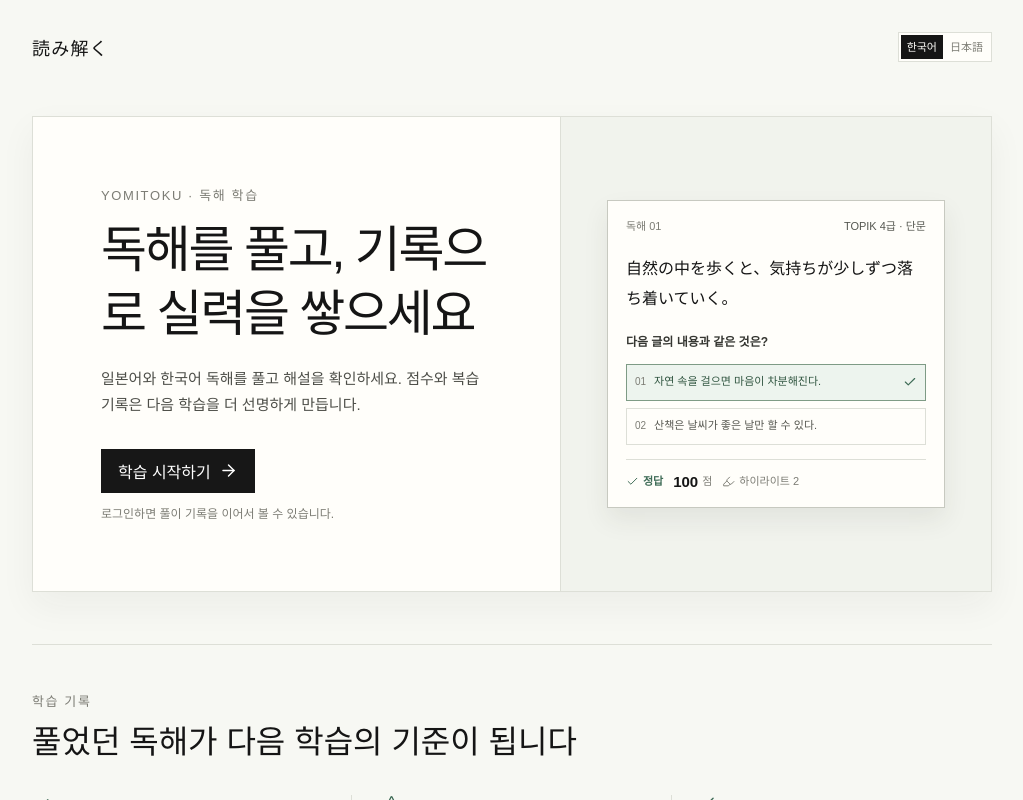
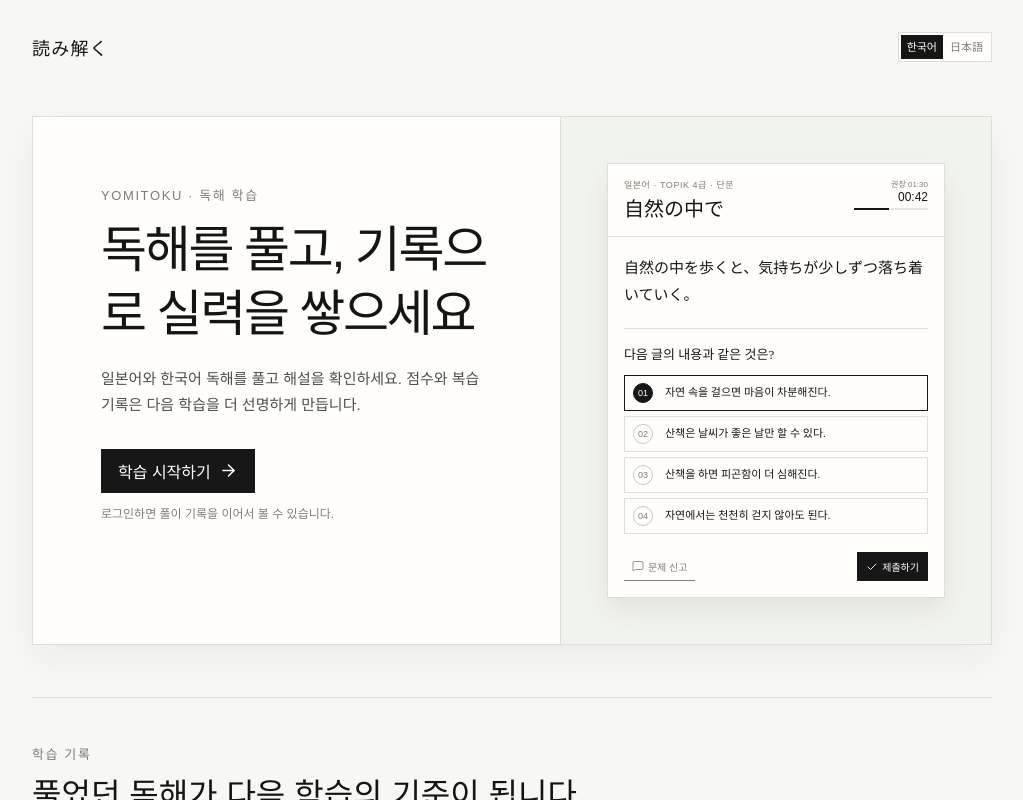
Before and after one commit to coldrain-f/yomitoku, a React (Vite) app: page /yomitoku/login in a window 1280 px wide. Both pictures are taken after a click on the button "読み解く". Shown: the top 800 px of the page, without its empty margins (128-1151 px from the left). Built offline with nearby package versions, Linux system fonts and the light colour scheme; no server answers.

Commit message:
feat(welcome-screen): update WelcomeScreen layout and functionality with new preview design and localization improvements; enhance styles and structure

```diff
--- a/src/features/auth/WelcomeScreen.tsx
+++ b/src/features/auth/WelcomeScreen.tsx
@@ -1,4 +1,4 @@
-import { ArrowRight, Check, Highlighter, Star } from "lucide-react";
+import { ArrowRight, Check, Highlighter, MessageSquare, Star } from "lucide-react";
 import { Icon } from "../../components/ui/Icon";
 import { useI18n } from "../../lib/i18n";
 
@@ -23,40 +23,51 @@ export function WelcomeScreen({ onLogin }: WelcomeScreenProps) {
           <p className="welcome-login-note">{t("welcome.loginNote")}</p>
         </div>
         <div className="welcome-preview" aria-label={t("welcome.previewAria")}>
-          <article className="welcome-preview-card">
-            <header className="welcome-preview-head">
-              <span>{t("welcome.previewKicker")}</span>
-              <span>{t("welcome.previewMeta")}</span>
-            </header>
-            <p className="welcome-preview-passage" lang="ja">
-              {t("welcome.previewPassage")}
-            </p>
-            <p className="welcome-preview-question">{t("welcome.previewQuestion")}</p>
-            <ol className="welcome-preview-choices">
-              <li className="is-correct">
-                <span>01</span>
-                <p>{t("welcome.previewCorrectChoice")}</p>
-                <Icon icon={Check} />
-              </li>
-              <li>
-                <span>02</span>
-                <p>{t("welcome.previewWrongChoice")}</p>
-              </li>
-            </ol>
-            <footer className="welcome-preview-result">
-              <span className="welcome-preview-correct">
-                <Icon icon={Check} />
-                {t("welcome.previewCorrect")}
-              </span>
-              <span>
-                <strong>100</strong>
-                {t("welcome.previewScore")}
-              </span>
-              <span>
-                <Icon icon={Highlighter} />
-                {t("welcome.previewHighlights")}
-              </span>
-            </footer>
+          <article className="paper flush welcome-preview-card" data-reading-language="ja">
+            <div className="paper-head welcome-preview-head">
+              <div>
+                <p className="kicker">{t("welcome.previewKicker")}</p>
+                <h2 className="title-jp" lang="ja">{t("welcome.previewTitle")}</h2>
+              </div>
+              <div className="reading-meta">
+                <div className="time-block">
+                  <span>{t("welcome.previewRecommended")}</span>
+                  <strong>{t("welcome.previewElapsed")}</strong>
+                  <div className="progress-track" aria-hidden="true">
+                    <span style={{ width: "47%" }} />
+                  </div>
+                </div>
+              </div>
+            </div>
+            <div className="reading-body welcome-preview-body">
+              <div className="passage">
+                <p lang="ja">{t("welcome.previewPassage")}</p>
+              </div>
+              <div className="question-block">
+                <h3>{t("welcome.previewQuestion")}</h3>
+                <div className="answer-list">
+                  {["01", "02", "03", "04"].map((number, index) => (
+                    <div
+                      className={`answer-choice${index === 0 ? " is-selected" : ""}`}
+                      key={number}
+                    >
+                      <span className="answer-number">{number}</span>
+                      <span>{t(`welcome.previewChoice${index + 1}`)}</span>
+                    </div>
+                  ))}
+                </div>
+              </div>
+              <div className="footer-actions welcome-preview-actions">
+                <span className="link-button">
+                  <Icon icon={MessageSquare} />
+                  {t("welcome.previewReport")}
+                </span>
+                <span className="primary-button">
+                  <Icon icon={Check} />
+                  {t("welcome.previewSubmit")}
+                </span>
+              </div>
+            </div>
           </article>
         </div>
       </div>
--- a/src/lib/i18n.messages.ts
+++ b/src/lib/i18n.messages.ts
@@ -259,15 +259,18 @@ export const messages: Record<UiLocale, Record<string, string>> = {
     "welcome.login": "학습 시작하기",
     "welcome.loginNote": "로그인하면 풀이 기록을 이어서 볼 수 있습니다.",
     "welcome.previewAria": "독해 문항 미리보기",
-    "welcome.previewKicker": "독해 01",
-    "welcome.previewMeta": "TOPIK 4급 · 단문",
+    "welcome.previewKicker": "일본어 · TOPIK 4급 · 단문",
+    "welcome.previewTitle": "自然の中で",
+    "welcome.previewRecommended": "권장 01:30",
+    "welcome.previewElapsed": "00:42",
     "welcome.previewPassage": "自然の中を歩くと、気持ちが少しずつ落ち着いていく。",
     "welcome.previewQuestion": "다음 글의 내용과 같은 것은?",
-    "welcome.previewCorrectChoice": "자연 속을 걸으면 마음이 차분해진다.",
-    "welcome.previewWrongChoice": "산책은 날씨가 좋은 날만 할 수 있다.",
-    "welcome.previewCorrect": "정답",
-    "welcome.previewScore": "점",
-    "welcome.previewHighlights": "하이라이트 2",
+    "welcome.previewChoice1": "자연 속을 걸으면 마음이 차분해진다.",
+    "welcome.previewChoice2": "산책은 날씨가 좋은 날만 할 수 있다.",
+    "welcome.previewChoice3": "산책을 하면 피곤함이 더 심해진다.",
+    "welcome.previewChoice4": "자연에서는 천천히 걷지 않아도 된다.",
+    "welcome.previewReport": "문제 신고",
+    "welcome.previewSubmit": "제출하기",
     "welcome.featuresKicker": "학습 기록",
     "welcome.featuresTitle": "풀었던 독해가 다음 학습의 기준이 됩니다",
     "welcome.featureResultsTitle": "풀이 결과와 통계",
@@ -785,15 +788,18 @@ export const messages: Record<UiLocale, Record<string, string>> = {
     "welcome.login": "学習を始める",
     "welcome.loginNote": "ログインすると、解答記録を続けて確認できます。",
     "welcome.previewAria": "読解問題のプレビュー",
-    "welcome.previewKicker": "読解 01",
-    "welcome.previewMeta": "TOPIK 4級 · 短文",
+    "welcome.previewKicker": "日本語 · TOPIK 4級 · 短文",
+    "welcome.previewTitle": "自然の中で",
+    "welcome.previewRecommended": "目安 01:30",
+    "welcome.previewElapsed": "00:42",
     "welcome.previewPassage": "自然の中を歩くと、気持ちが少しずつ落ち着いていく。",
     "welcome.previewQuestion": "文章の内容として正しいものはどれですか。",
-    "welcome.previewCorrectChoice": "自然の中を歩くと、心が落ち着く。",
-    "welcome.previewWrongChoice": "散歩は天気の良い日にしかできない。",
-    "welcome.previewCorrect": "正解",
-    "welcome.previewScore": "点",
-    "welcome.previewHighlights": "ハイライト 2",
+    "welcome.previewChoice1": "自然の中を歩くと、心が落ち着く。",
+    "welcome.previewChoice2": "散歩は天気の良い日にしかできない。",
+    "welcome.previewChoice3": "散歩をすると、より疲れてしまう。",
+    "welcome.previewChoice4": "自然の中では、ゆっくり歩く必要がない。",
+    "welcome.previewReport": "問題を報告",
+    "welcome.previewSubmit": "提出する",
     "welcome.featuresKicker": "学習記録",
     "welcome.featuresTitle": "解いた読解が、次の学習の基準になります",
     "welcome.featureResultsTitle": "解答結果と統計",
--- a/src/styles.css
+++ b/src/styles.css
@@ -3276,116 +3276,101 @@ body.dialog-open {
 }
 
 .welcome-preview-card {
-  width: min(100%, 350px);
-  padding: 18px;
-  border: 1px solid var(--line-strong);
-  background: var(--paper-solid);
+  width: min(100%, 390px);
   box-shadow: 0 12px 24px rgba(46, 48, 40, 0.08);
 }
 
-.welcome-preview-head,
-.welcome-preview-result {
-  display: flex;
-  align-items: center;
-  justify-content: space-between;
-  gap: 10px;
-  color: var(--muted);
-  font-size: 11px;
-  line-height: 1.4;
-}
-
-.welcome-preview-head span:last-child {
-  color: #555750;
-}
-
-.welcome-preview-passage {
-  margin: 20px 0 0;
+.welcome-preview-card .welcome-preview-head {
+  grid-template-columns: minmax(0, 1fr) auto;
+  gap: 12px;
+  padding: 14px 16px;
+}
+
+.welcome-preview-card .kicker {
+  margin-bottom: 5px;
+  font-size: 9px;
+  letter-spacing: 0.06em;
+}
+
+.welcome-preview-card .title-jp {
+  font-size: 20px;
+  line-height: 1.3;
+}
+
+.welcome-preview-card .reading-meta {
+  align-self: start;
+}
+
+.welcome-preview-card .time-block {
+  min-width: 74px;
+  font-size: 8px;
+}
+
+.welcome-preview-card .time-block strong {
+  margin-top: 1px;
+  font-size: 12px;
+}
+
+.welcome-preview-card .progress-track {
+  height: 2px;
+  margin-top: 4px;
+}
+
+.welcome-preview-body {
+  padding: 18px 16px 16px;
+}
+
+.welcome-preview-card .passage {
+  font-size: 15px;
+  line-height: 1.8;
+}
+
+.welcome-preview-card .question-block {
+  margin-top: 19px;
+  padding-top: 16px;
+}
+
+.welcome-preview-card .question-block h3 {
+  margin-bottom: 10px;
   font-family: "Yu Mincho", YuMincho, "Hiragino Mincho ProN", "Hiragino Mincho Pro", "MS PMincho", "Noto Serif JP", serif;
-  font-size: 16px;
-  line-height: 1.85;
-}
-
-.welcome-preview-question {
-  margin: 20px 0 0;
-  color: #353631;
-  font-size: 12px;
-  font-weight: 600;
+  font-size: 13px;
   line-height: 1.55;
 }
 
-.welcome-preview-choices {
-  display: grid;
+.welcome-preview-card .answer-list {
+  gap: 5px;
+}
+
+.welcome-preview-card .answer-choice {
+  min-height: 36px;
+  grid-template-columns: 25px minmax(0, 1fr);
   gap: 7px;
-  margin: 12px 0 0;
-  padding: 0;
-  list-style: none;
-}
-
-.welcome-preview-choices li {
-  display: grid;
-  grid-template-columns: auto minmax(0, 1fr) auto;
-  align-items: center;
-  gap: 8px;
-  min-height: 37px;
-  padding: 7px 8px;
-  border: 1px solid var(--line);
-  color: #565750;
+  padding: 6px 8px;
   font-size: 11px;
   line-height: 1.45;
 }
 
-.welcome-preview-choices li.is-correct {
-  border-color: #7e9b85;
-  background: var(--ok-soft);
-  color: #2f543f;
-}
-
-.welcome-preview-choices span {
-  color: var(--muted);
+.welcome-preview-card .answer-number {
+  width: 20px;
+  height: 20px;
+  font-size: 9px;
+}
+
+.welcome-preview-actions {
+  margin-top: 18px;
+}
+
+.welcome-preview-actions .link-button,
+.welcome-preview-actions .primary-button {
+  min-height: 29px;
+  padding: 0 8px;
+  gap: 4px;
   font-size: 10px;
-  font-variant-numeric: tabular-nums;
-}
-
-.welcome-preview-choices p {
-  margin: 0;
-}
-
-.welcome-preview-choices [data-lucide] {
-  width: 14px;
-  height: 14px;
-  color: var(--ok);
-  stroke-width: 2;
-}
-
-.welcome-preview-result {
-  justify-content: flex-start;
-  flex-wrap: wrap;
-  margin-top: 14px;
-  padding-top: 14px;
-  border-top: 1px solid var(--line);
-}
-
-.welcome-preview-result > span {
-  display: inline-flex;
-  align-items: center;
-  gap: 4px;
-}
-
-.welcome-preview-correct {
-  color: var(--ok);
-  font-weight: 650;
-}
-
-.welcome-preview-result strong {
-  color: var(--ink);
-  font-size: 15px;
-  line-height: 1;
-}
-
-.welcome-preview-result [data-lucide] {
-  width: 13px;
-  height: 13px;
-  stroke-width: 1.8;
+}
+
+.welcome-preview-actions [data-lucide] {
+  width: 12px;
+  height: 12px;
 }
 
 .welcome-features {
```
